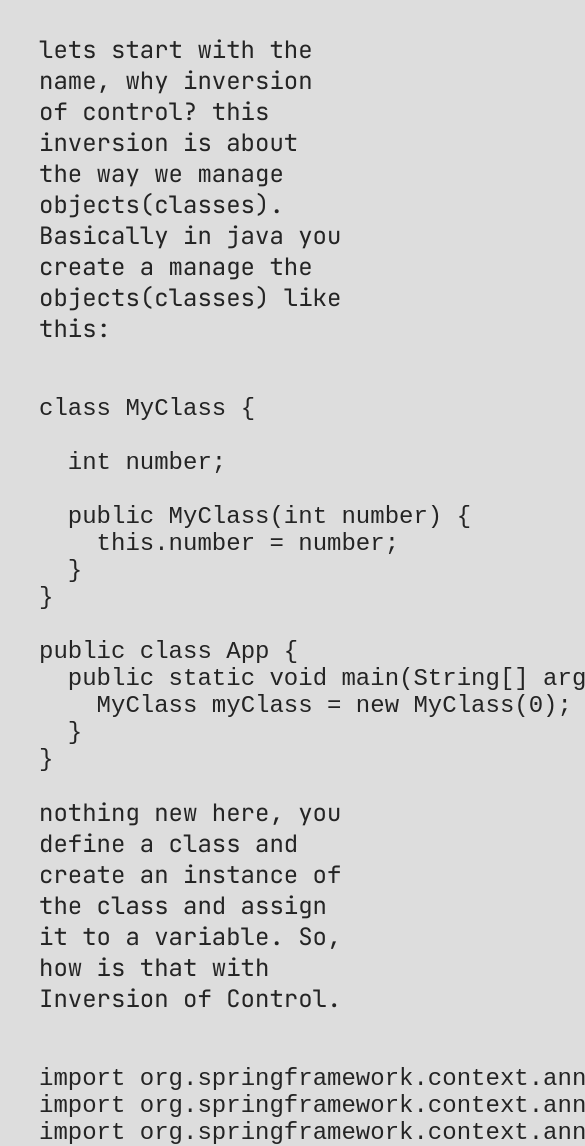
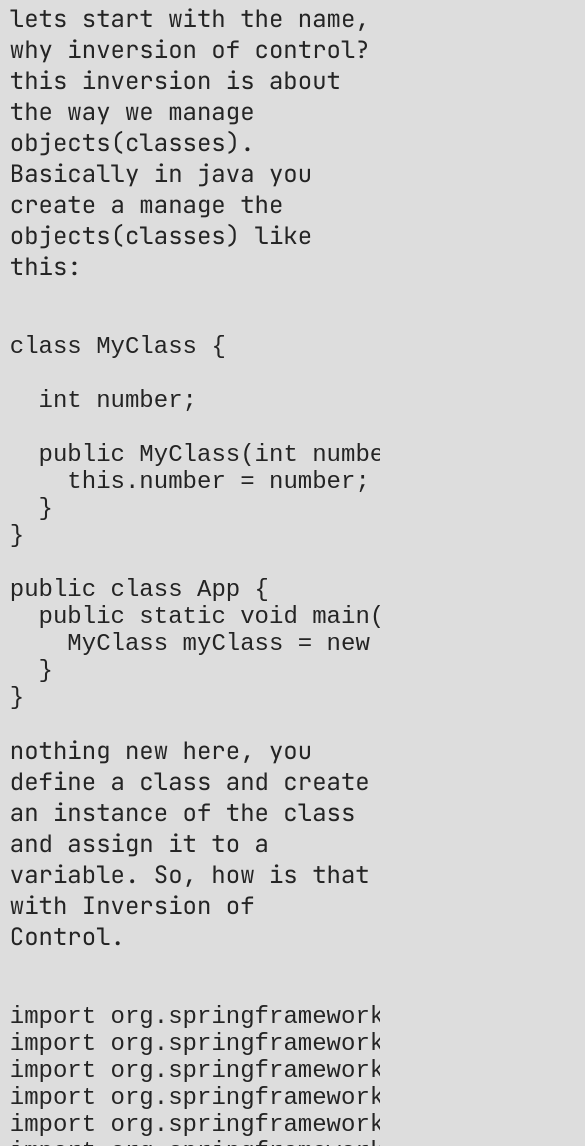
Before and after one commit to Luiszf/lstd, a plain HTML site: page posts/mainstream_tech_spring/index.html in a window 390 px wide. Shown: the part 854-2000 px from the top of the page, 585 px wide, since content can reach past the window. Drawn offline with Linux system fonts and the light colour scheme.

Commit message:
add scroll in code block, decrease margin in mobile

```diff
--- a/styles.css
+++ b/styles.css
@@ -4,21 +4,30 @@ body {
   align-items: center;
   flex-direction: column;
 
-  width: 80%;
   min-height: 100dvh;
   margin-inline: auto;
+  width: 95%;
   padding: 0.25rem;
 
   background-color: var(--background-color);
   color: var(--text-color);
 
+  /* Discover why the font look so small in mobile */
   font: 1.5rem "Jetbrains Mono";
   transition: background-color 0.1s ease-in-out;
+}
+
+@media screen and (min-width: 1000px) {
+  body {
+    width: 80%;
+  }
 }
 
 code {
   white-space: pre;
   align-self: baseline;
+  overflow: scroll;
+  width: 100%;
 }
 
 header {
```
Also changed, not shown: posts/lstd/index.html (+1 -0 lines).
